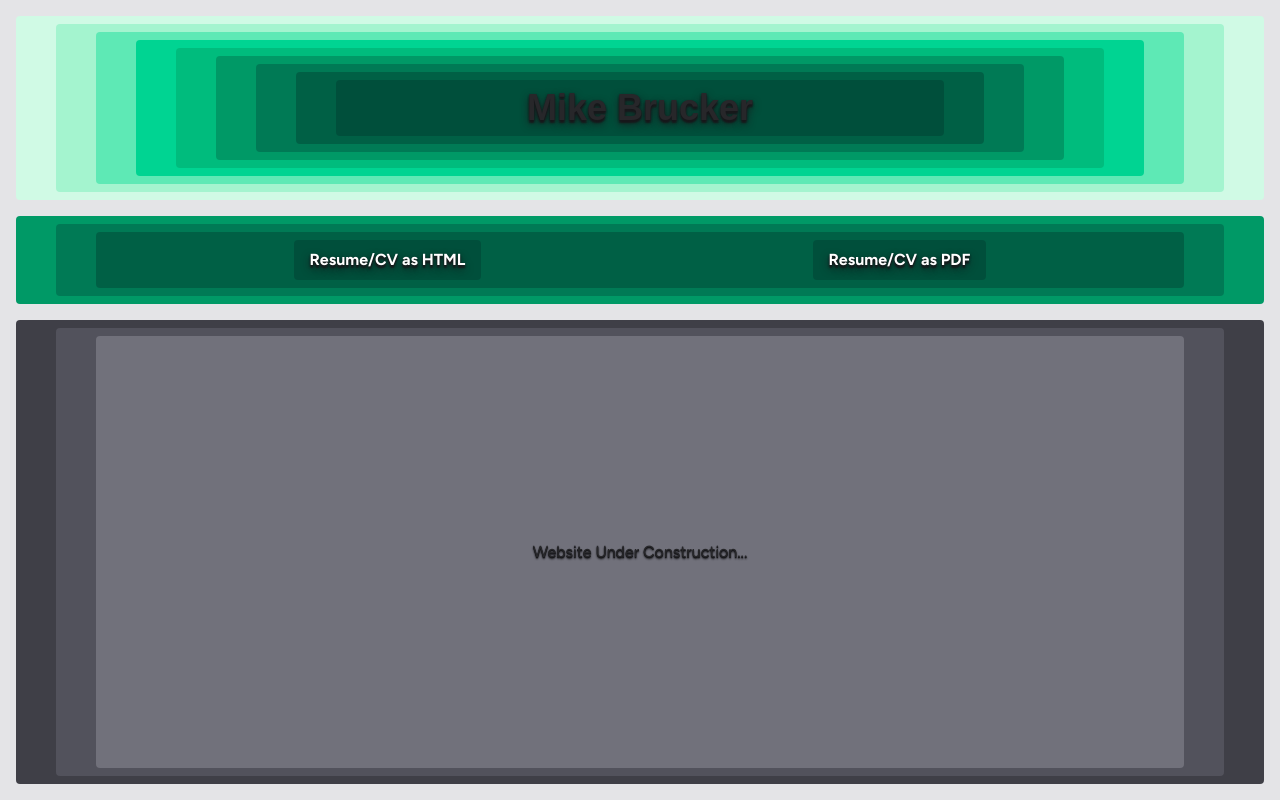
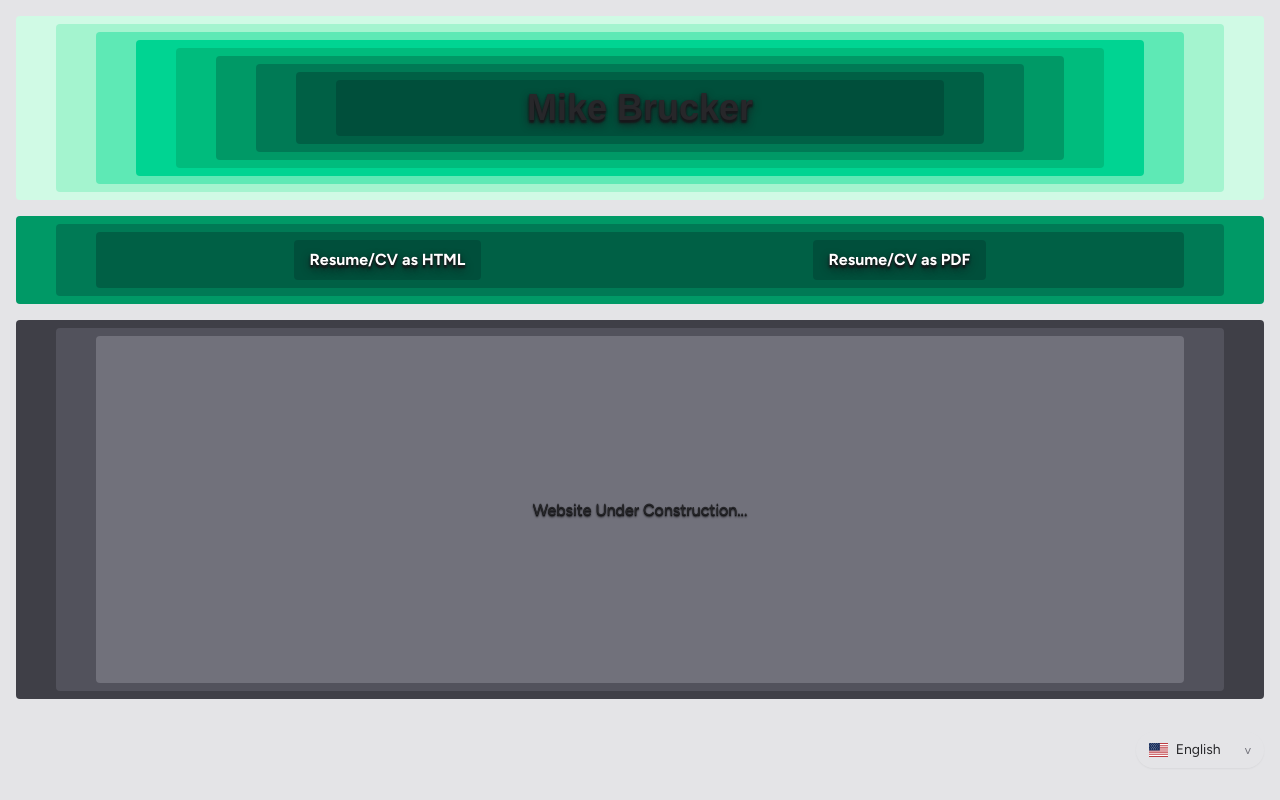
Before and after one commit to mikebrucker/bruck, a Next.js app: page /en in a window 1280 px wide. Built offline with nearby package versions, Linux system fonts and the light colour scheme; a web font is replaced by a local one.

Commit message:
language picker

```diff
--- a/package.json
+++ b/package.json
@@ -14,6 +14,7 @@
     "@hugeicons/react": "^1.1.6",
     "class-variance-authority": "^0.7.1",
     "clsx": "^2.1.1",
+    "flag-icons": "^7.5.0",
     "i18next": "^25.8.18",
     "next": "16.1.6",
     "radix-ui": "^1.4.3",
--- a/src/app/[lang]/page.tsx
+++ b/src/app/[lang]/page.tsx
@@ -1,3 +1,5 @@
+import { Footer } from "@/components/layout/footer";
+
 export default function Home() {
   return (
     <div className="flex flex-col gap-4 min-h-dvh items-center flex-start font-sans px-4 py-4">
@@ -55,6 +57,7 @@ export default function Home() {
           </div>
         </div>
       </main>
+      <Footer />
     </div>
   );
 }
--- a/src/app/layout.tsx
+++ b/src/app/layout.tsx
@@ -1,7 +1,8 @@
 import type { Metadata } from "next";
 import { Asimovian, Figtree, Geist, Geist_Mono } from "next/font/google";
+import { LanguageInit } from "@/components/languageInit";
 import "./globals.css";
-import { LanguageInit } from "@/components/languageInit";
+import "flag-icons/css/flag-icons.min.css";
 
 const figtree = Figtree({ subsets: ["latin"], variable: "--font-sans" });
 
--- a/src/components/languageInit.tsx
+++ b/src/components/languageInit.tsx
@@ -1,10 +1,20 @@
 "use client";
 
+import { usePathname } from "next/navigation";
 import { useEffect } from "react";
+import { isLocale, type Language } from "@/i18n/config";
 import { useLanguageStore } from "@/stores/useLanguageStore";
 
 export function LanguageInit() {
-  const { language } = useLanguageStore();
+  const pathname = usePathname();
+  const { language, setLanguage } = useLanguageStore();
+  const pathnameLanguage = pathname.split("/").filter(Boolean)[0];
+
+  useEffect(() => {
+    if (isLocale(pathnameLanguage) && pathnameLanguage !== language) {
+      setLanguage(pathnameLanguage as Language);
+    }
+  }, [language, pathnameLanguage, setLanguage]);
 
   useEffect(() => {
     document.documentElement.lang = language;
--- /dev/null
+++ b/src/components/layout/footer.tsx
@@ -0,0 +1,65 @@
+"use client";
+
+import type * as React from "react";
+import {
+  Select,
+  SelectContent,
+  SelectItem,
+  SelectTrigger,
+  SelectValue,
+} from "@/components/ui/select";
+import { useChangeLanguageUrl } from "@/hooks/useChangeLanguageUrl";
+import { type Language, locales } from "@/i18n/config";
+import { cn } from "@/lib/utils";
+import { useLanguageStore } from "@/stores/useLanguageStore";
+
+const languageLabels: Record<Language, string> = {
+  de: "Deutsch",
+  en: "English",
+};
+
+const flagMap: Record<Language, string> = {
+  de: "at",
+  en: "us",
+};
+
+function Footer({ className, ...props }: React.ComponentProps<"footer">) {
+  const { language, setLanguage } = useLanguageStore();
+  const changeLanguageUrl = useChangeLanguageUrl();
+
+  return (
+    <footer
+      data-slot="footer"
+      className={cn(
+        "flex w-full items-center justify-end border-t py-4",
+        className,
+      )}
+      {...props}
+    >
+      <Select
+        value={language}
+        onValueChange={(value) => {
+          const nextLanguage = value as Language;
+          setLanguage(nextLanguage);
+          changeLanguageUrl(nextLanguage);
+        }}
+      >
+        <SelectTrigger className="min-w-32">
+          <SelectValue placeholder="Language" />
+        </SelectTrigger>
+        <SelectContent align="end">
+          {locales.map((locale) => (
+            <SelectItem key={locale} value={locale}>
+              <span className="flex items-center gap-2">
+                <span className={`fi fi-${flagMap[locale]}`}></span>
+                <span>{languageLabels[locale]}</span>
+              </span>
+            </SelectItem>
+          ))}
+        </SelectContent>
+      </Select>
+    </footer>
+  );
+}
+
+export { Footer };
--- /dev/null
+++ b/src/components/ui/select.tsx
@@ -0,0 +1,145 @@
+import { Select as SelectPrimitive } from "radix-ui";
+import type * as React from "react";
+
+import { cn } from "@/lib/utils";
+
+function Select({
+  ...props
+}: React.ComponentProps<typeof SelectPrimitive.Root>) {
+  return <SelectPrimitive.Root data-slot="select" {...props} />;
+}
+
+function SelectGroup({
+  ...props
+}: React.ComponentProps<typeof SelectPrimitive.Group>) {
+  return <SelectPrimitive.Group data-slot="select-group" {...props} />;
+}
+
+function SelectValue({
+  ...props
+}: React.ComponentProps<typeof SelectPrimitive.Value>) {
+  return <SelectPrimitive.Value data-slot="select-value" {...props} />;
+}
+
+function SelectTrigger({
+  className,
+  children,
+  ...props
+}: React.ComponentProps<typeof SelectPrimitive.Trigger>) {
+  return (
+    <SelectPrimitive.Trigger
+      data-slot="select-trigger"
+      className={cn(
+        "border-input data-[placeholder]:text-muted-foreground focus-visible:border-ring focus-visible:ring-ring/50 aria-invalid:ring-destructive/20 dark:aria-invalid:ring-destructive/40 dark:bg-input/30 dark:hover:bg-input/50 flex h-9 w-fit items-center justify-between gap-2 rounded-4xl border bg-transparent px-3 py-2 text-sm whitespace-nowrap shadow-xs transition-[color,box-shadow] outline-none focus-visible:ring-[3px] disabled:cursor-not-allowed disabled:opacity-50 aria-invalid:border-destructive",
+        className,
+      )}
+      {...props}
+    >
+      {children}
+      <SelectPrimitive.Icon asChild>
+        <span aria-hidden="true" className="text-xs text-muted-foreground">
+          v
+        </span>
+      </SelectPrimitive.Icon>
+    </SelectPrimitive.Trigger>
+  );
+}
+
+function SelectContent({
+  className,
+  children,
+  position = "popper",
+  ...props
+}: React.ComponentProps<typeof SelectPrimitive.Content>) {
+  return (
+    <SelectPrimitive.Portal>
+      <SelectPrimitive.Content
+        data-slot="select-content"
+        className={cn(
+          "bg-popover text-popover-foreground data-[state=open]:animate-in data-[state=closed]:animate-out data-[state=closed]:fade-out-0 data-[state=open]:fade-in-0 data-[state=closed]:zoom-out-95 data-[state=open]:zoom-in-95 relative z-50 max-h-96 min-w-[8rem] overflow-hidden rounded-2xl border shadow-md",
+          position === "popper" &&
+            "data-[side=bottom]:translate-y-1 data-[side=left]:-translate-x-1 data-[side=right]:translate-x-1 data-[side=top]:-translate-y-1",
+          className,
+        )}
+        position={position}
+        {...props}
+      >
+        <SelectPrimitive.Viewport
+          className={cn(
+            "p-1",
+            position === "popper" &&
+              "h-[var(--radix-select-trigger-height)] w-full min-w-[var(--radix-select-trigger-width)]",
+          )}
+        >
+          {children}
+        </SelectPrimitive.Viewport>
+      </SelectPrimitive.Content>
+    </SelectPrimitive.Portal>
+  );
+}
+
+function SelectLabel({
+  className,
+  ...props
+}: React.ComponentProps<typeof SelectPrimitive.Label>) {
+  return (
+    <SelectPrimitive.Label
+      data-slot="select-label"
+      className={cn(
+        "px-2 py-1.5 text-xs font-medium text-muted-foreground",
+        className,
+      )}
+      {...props}
+    />
+  );
+}
+
+function SelectItem({
+  className,
+  children,
+  ...props
+}: React.ComponentProps<typeof SelectPrimitive.Item>) {
+  return (
+    <SelectPrimitive.Item
+      data-slot="select-item"
+      className={cn(
+        "focus:bg-accent focus:text-accent-foreground relative flex w-full cursor-default items-center rounded-xl py-2 pr-8 pl-2 text-sm outline-none select-none data-[disabled]:pointer-events-none data-[disabled]:opacity-50",
+        className,
+      )}
+      {...props}
+    >
+      <span className="absolute right-2 flex size-3.5 items-center justify-center">
+        <SelectPrimitive.ItemIndicator>
+          <span aria-hidden="true" className="text-xs">
+            x
+          </span>
+        </SelectPrimitive.ItemIndicator>
+      </span>
+      <SelectPrimitive.ItemText>{children}</SelectPrimitive.ItemText>
+    </SelectPrimitive.Item>
+  );
+}
+
+function SelectSeparator({
+  className,
+  ...props
+}: React.ComponentProps<typeof SelectPrimitive.Separator>) {
+  return (
+    <SelectPrimitive.Separator
+      data-slot="select-separator"
+      className={cn("bg-border pointer-events-none -mx-1 my-1 h-px", className)}
+      {...props}
+    />
+  );
+}
+
+export {
+  Select,
+  SelectContent,
+  SelectGroup,
+  SelectItem,
+  SelectLabel,
+  SelectSeparator,
+  SelectTrigger,
+  SelectValue,
+};
--- /dev/null
+++ b/src/hooks/useChangeLanguageUrl.tsx
@@ -0,0 +1,24 @@
+import { usePathname, useRouter, useSearchParams } from "next/navigation";
+import type { Language } from "@/i18n/config";
+
+export function useChangeLanguageUrl() {
+  const router = useRouter();
+  const pathname = usePathname();
+  const searchParams = useSearchParams();
+
+  return (nextLang: Language) => {
+    const segments = pathname.split("/").filter(Boolean);
+    console.log(nextLang);
+    if (segments.length === 0) {
+      router.replace(`/${nextLang}`);
+      return;
+    }
+    if (segments[0] === nextLang) return;
+    segments[0] = nextLang;
+
+    const query = searchParams.toString();
+    const nextUrl = `/${segments.join("/")}${query ? `?${query}` : ""}`;
+
+    router.replace(nextUrl);
+  };
+}
```
Also changed, not shown: src/components/ui/button.tsx (+10 -10 lines), 1 other file (tests, documents, lock files or other folders).
